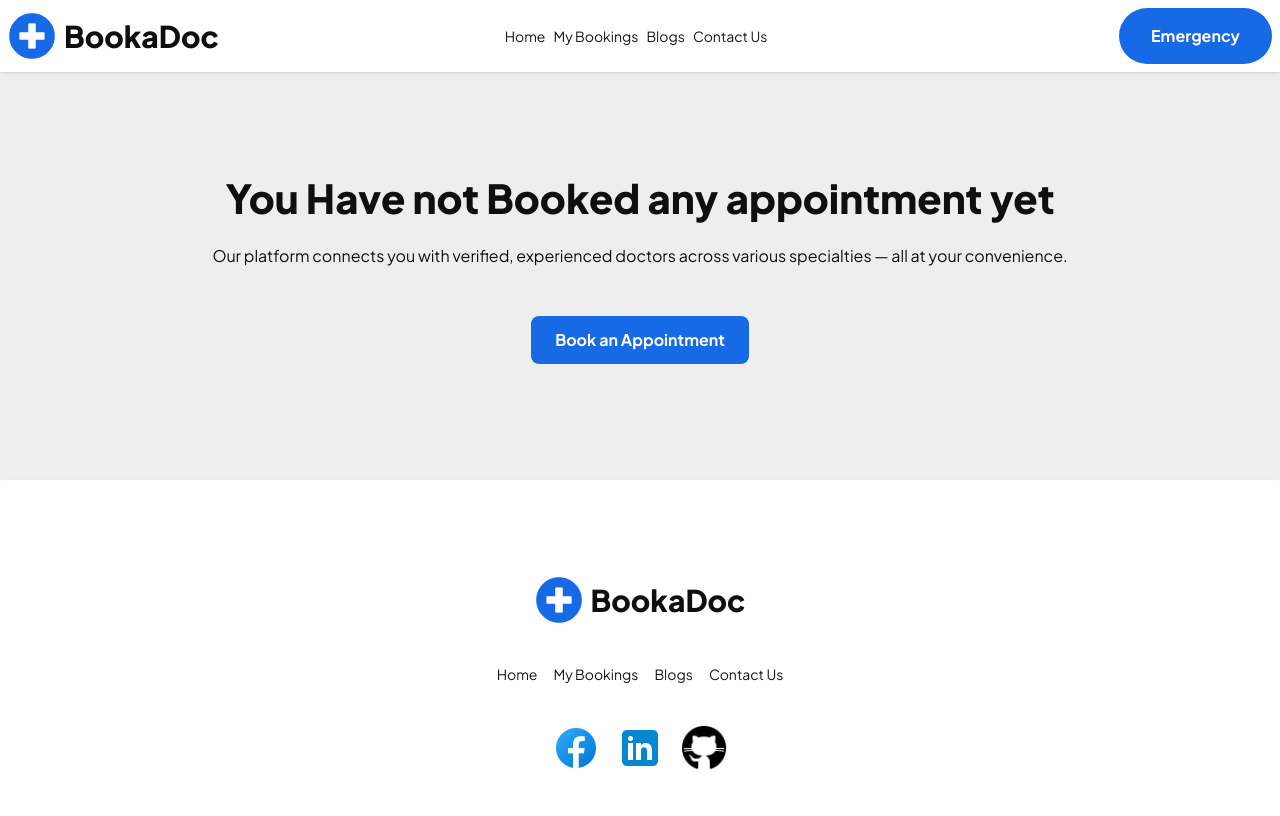
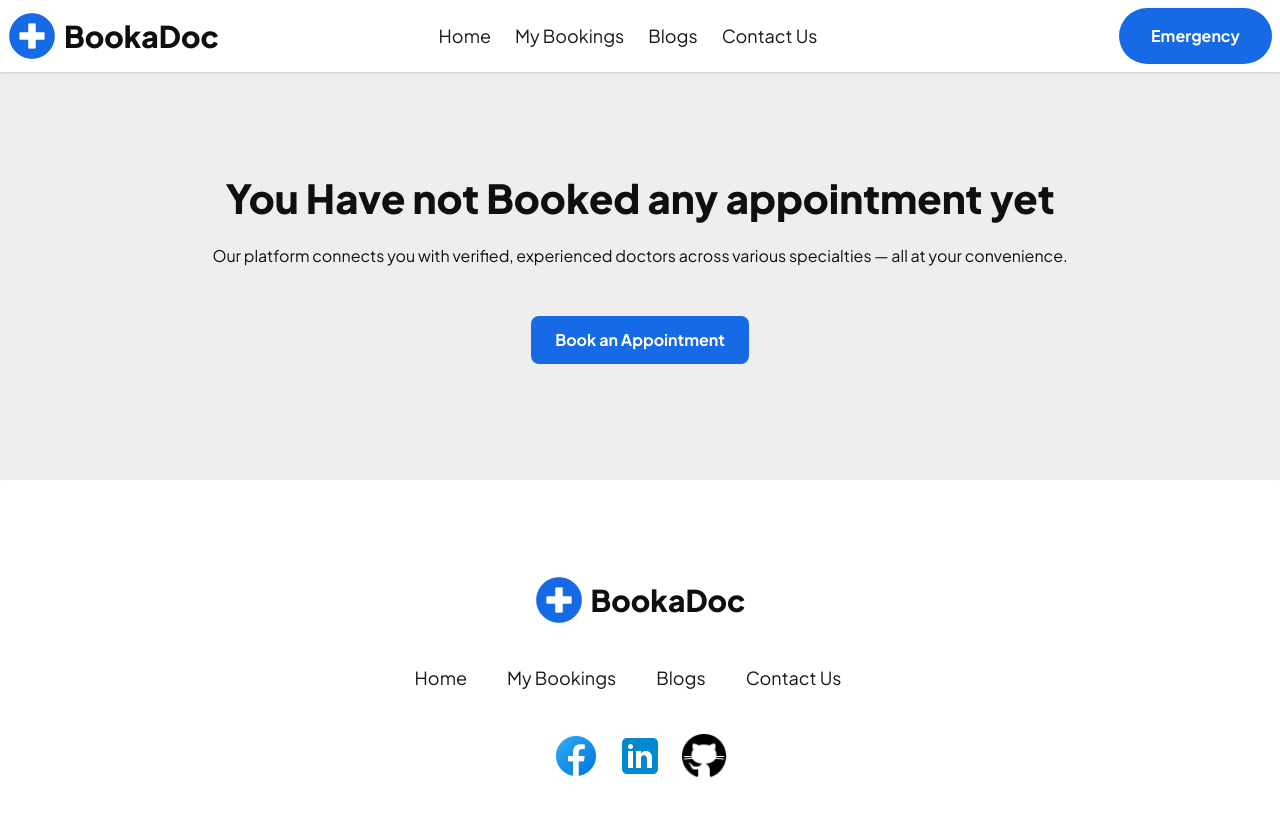
Before and after one commit to Al-Amin018555/BookaDoc, a React (Vite) app: page /appointments in a window 1280 px wide. Shown: the top 816 px of the page. Built offline with nearby package versions, Linux system fonts and the light colour scheme.

Commit message:
navbar and footer styling updated

```diff
--- a/src/components/Footer/Footer.jsx
+++ b/src/components/Footer/Footer.jsx
@@ -5,10 +5,10 @@ import github from '../../assets/github.png'
 import { Link } from 'react-router';
 const Footer = () => {
     const links = <>
-        <Link to='/'><li>Home</li></Link>
-        <li>My Bookings</li>
-        <li>Blogs</li>
-        <li>Contact Us</li>
+        <Link to='/'><li className='mr-6 text-lg hover:border-b-[2px] hover:pb-1'>Home</li></Link>
+        <Link to='appointments'><li className='mr-6 text-lg hover:border-b-[2px] hover:pb-1'>My Bookings</li></Link>
+        <Link><li className='mr-6 text-lg hover:border-b-[2px] hover:pb-1'>Blogs</li></Link>
+        <Link><li className='mr-6 text-lg hover:border-b-[2px] hover:pb-1'>Contact Us</li></Link>
     </>
     return (
         <footer className="footer footer-horizontal footer-center bg-white shadow-sm text-base-content rounded py-10 px-10 lg:py-24 lg:px-20">
--- a/src/components/Navbar/Navbar.jsx
+++ b/src/components/Navbar/Navbar.jsx
@@ -3,10 +3,11 @@ import logo from '../../assets/logo.png';
 
 const Navbar = () => {
     const links = <>
-        <Link to='/'><li className='mr-2'>Home</li></Link>
-        <Link to='appointments'><li className='mr-2'>My Bookings</li></Link>
-        <li className='mr-2'>Blogs</li>
-        <li className='mr-2'>Contact Us</li>
+        <Link to='/'><li className='mr-6 text-lg hover:border-b-[2px] hover:pb-1'>Home</li></Link>
+        <Link to='appointments'><li className='mr-6 text-lg hover:border-b-[2px] hover:pb-1'>My Bookings</li></Link>
+        <Link><li className='mr-6 text-lg hover:border-b-[2px] hover:pb-1'>Blogs</li></Link>
+        <Link><li className='mr-6 text-lg hover:border-b-[2px] hover:pb-1'>Contact Us</li></Link>
+
     </>
     return (
         <div className=' sticky top-0 z-10'>
```
